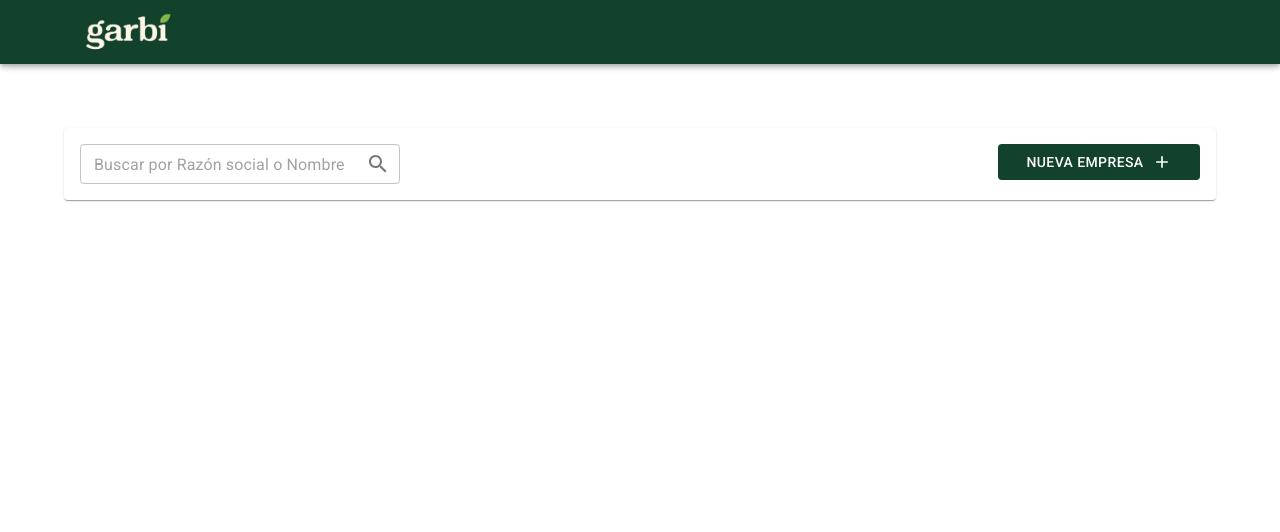
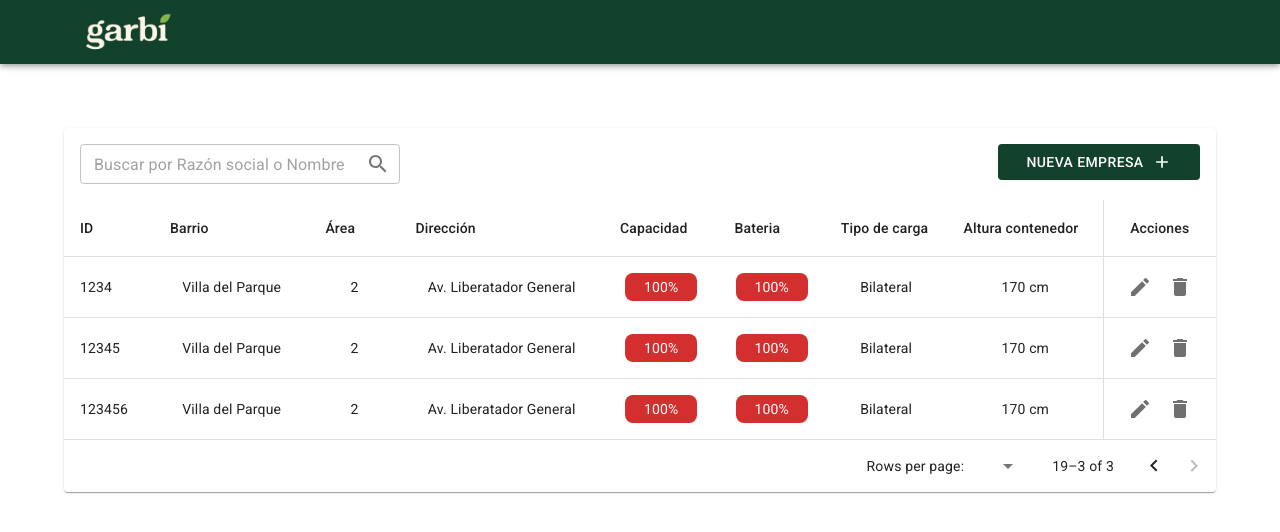
Before and after one commit to SofiaPalmieri/garbi-front, a React (Vite) app: page /empresas in a window 1280 px wide. Shown: the top 532 px of the page. Built offline with nearby package versions, Linux system fonts and the light colour scheme.

Commit message:
created company page table and fix home map height

```diff
--- a/src/pages/Company/CompanyPage.jsx
+++ b/src/pages/Company/CompanyPage.jsx
@@ -1,5 +1,7 @@
 import {
-  Box, Paper
+  Box, Paper,
+  TableCell,
+  TableRow
 } from '@mui/material';
 import {
   useState
@@ -13,11 +15,182 @@ import {
 import {
   CreateCompanyForm
 } from '../../forms/CreateCompany/CreateCompanyForm';
+import {
+  TableWithEditAndDeleteButtons
+} from '../../components/TableWithEditAndDeleteButtons';
+
+const containersInitial = [
+  {
+    id: 1234,
+    barrio: 'Villa del Parque',
+    area: 2,
+    direccion: 'Av. Liberatador General',
+    capacidad: '100%',
+    bateria: '100%',
+    tipoDeCarga: 'Bilateral',
+    alturaContenedor: '170 cm',
+  },
+  {
+    id: 12345,
+    barrio: 'Villa del Parque',
+    area: 2,
+    direccion: 'Av. Liberatador General',
+    capacidad: '100%',
+    bateria: '100%',
+    tipoDeCarga: 'Bilateral',
+    alturaContenedor: '170 cm',
+  },
+  {
+    id: 123456,
+    barrio: 'Villa del Parque',
+    area: 2,
+    direccion: 'Av. Liberatador General',
+    capacidad: '100%',
+    bateria: '100%',
+    tipoDeCarga: 'Bilateral',
+    alturaContenedor: '170 cm',
+  },
+];
+
+const ContainerRowRender = (container) => {
+  return (
+    <TableRow
+      key={container.id}
+      sx={{
+        '& .MuiTableCell-root:last-child': {
+          borderRight: 0,
+        },
+      }}
+    >
+      <TableCell
+        component='th'
+        scope='row'
+      >
+        {container.id}
+      </TableCell>
+      <TableCell
+        align='center'
+      >{container.barrio}</TableCell>
+      <TableCell
+        align='center'
+      >{container.area}</TableCell>
+      <TableCell
+        align='center'
+      >{container.direccion}</TableCell>
+      <TableCell
+        align='center'
+      >
+        <Box
+          sx={{
+            borderRadius: '8px',
+            backgroundColor: '#D32F2F',
+            minHeight: '28px',
+            width: '72px',
+            color: 'white',
+            display: 'flex',
+            justifyContent: 'center',
+            alignItems: 'center',
+            margin: 'auto',
+          }}
+        >
+          {container.capacidad}
+        </Box>
+      </TableCell>
+      <TableCell
+        align='center'
+      >
+        <Box
+          sx={{
+            borderRadius: '8px',
+            backgroundColor: '#D32F2F',
+            minHeight: '28px',
+            width: '72px',
+            color: 'white',
+            display: 'flex',
+            justifyContent: 'center',
+            alignItems: 'center',
+            margin: 'auto',
+          }}
+        >
+          {container.bateria}
+        </Box>
+      </TableCell>
+      <TableCell
+        align='center'
+      >{container.tipoDeCarga}</TableCell>
+      <TableCell
+        align='center'
+        sx={{
+          borderRight: '1px solid #0000001F',
+        }}
+      >
+        {container.alturaContenedor}
+      </TableCell>
+    </TableRow>
+  )
+}
+
+
+const tableHeaders = [
+  {
+    value: 'ID',
+    minWidth: 88
+  },
+  {
+    value: 'Barrio',
+    minWidth: 152
+  },
+  {
+    value: 'Área',
+    minWidth: 88
+  },
+  {
+    value: 'Dirección',
+    minWidth: 200
+  },
+  {
+    value: 'Capacidad',
+    minWidth: 112
+  },
+  {
+    value: 'Bateria',
+    minWidth: 104
+  },
+  {
+    value: 'Tipo de carga',
+    minWidth: 120
+  },
+  {
+    value: 'Altura contenedor',
+    minWidth: 152,
+    sx: {
+      borderRight: '1px solid #0000001F',
+    }
+  }
+];
 
 const CompanyPage = () => {
+  const [containers, setContainers] = useState(containersInitial)
   const [open, setOpen] = useState(false);
   const handleOpen = () => setOpen(true);
   const handleClose = () => setOpen(false);
+
+  const [openCreateContainerModal, setOpenCreateContainerModal] = useState(false);
+  const [openModifyContainerModal, setOpenModifyContainerModal] = useState(false);
+  const [containerToModify, setContainerToModify] = useState(false);
+
+  const handleOpenCreateContainerModal = () => setOpenCreateContainerModal(true);
+  const handleCloseCreateContainerModal = () => setOpenCreateContainerModal(false);
+
+  const handleOpenModifyContainerModal = (containerToModify) => {
+    setContainerToModify(containerToModify)
+    setOpenModifyContainerModal(true)
+  };
+  const handleCloseModifyContainerModal = () => {
+    setOpenModifyContainerModal(false)
+    setContainerToModify(null);
+  };
+
 
   return (
     <Box
@@ -48,6 +221,12 @@ const CompanyPage = () => {
           inputWidth={'20rem'}
           onClick={handleOpen}
         />
+        <TableWithEditAndDeleteButtons
+          tableHeaders={tableHeaders}
+          rows={containers}
+          renderRow={ContainerRowRender}
+          handleOnClickEditButton={handleOpenModifyContainerModal}
+        />
       </Paper>
     </Box>
   );
--- a/src/pages/Home/HomeMainContent.jsx
+++ b/src/pages/Home/HomeMainContent.jsx
@@ -138,6 +138,7 @@ export default function HomeMainContent() {
     <>
       <Box
         width='100%'
+        height={'calc(100% - 83px)'}
       >
         <Box
           sx={{
@@ -177,14 +178,16 @@ export default function HomeMainContent() {
         </Box>
         <Box
           width='100%'
-          height={'600px'}
+          sx={{
+            height:'calc(100% - 140px)'
+          }}
           padding={'24px 32px 12px'}
           position={'relative'}
           overflow={'hidden'}
         >
           <Box
             width={1}
-            height={'106%'}
+            height={'110%'}
           >
             <APIProvider
               apiKey={apiKeyGoogleMaps}
@@ -432,7 +435,6 @@ export default function HomeMainContent() {
             display: 'flex',
             padding: '9px 16px',
             gap: '32px',
-
             position: 'fixed',
             bottom: 0,
             left: '50%',
```
